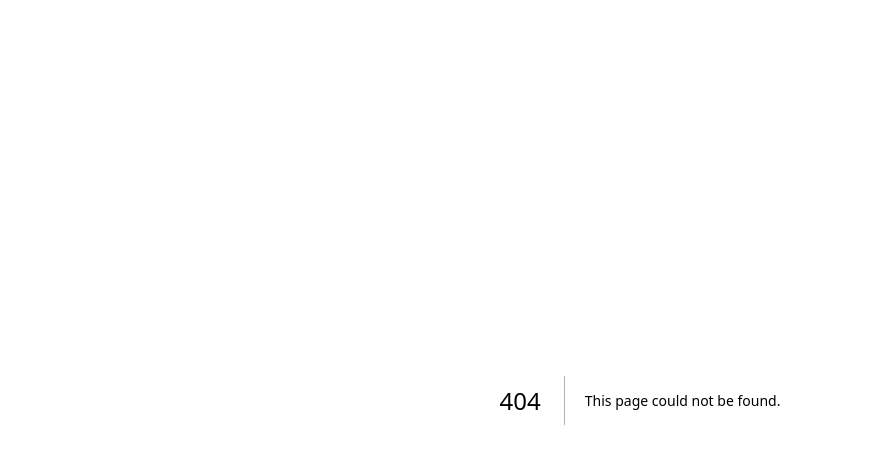
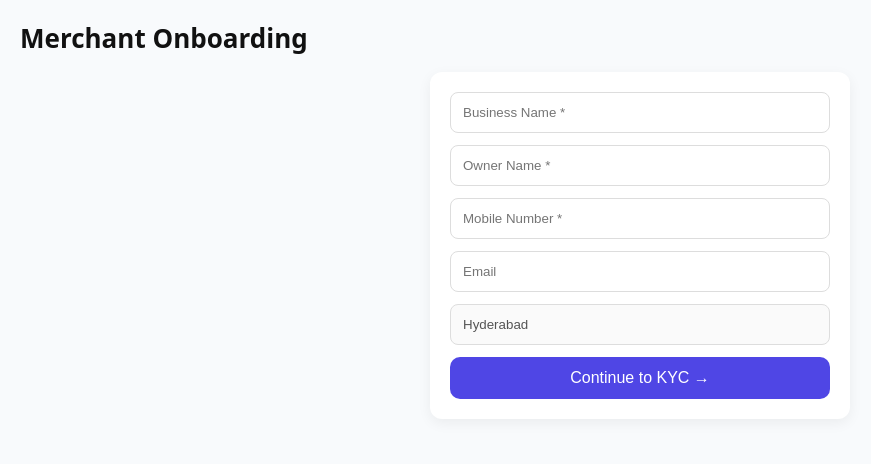
Before and after one commit to prashanthrangineni-sketch/pranix-witness-ui, a Next.js app: page /merchant/signup in a window 1280 px wide. Before the commit this address had no page. Shown: the top 464 px of the page, without its empty margins (0-871 px from the left). Built offline with nearby package versions, Linux system fonts and the light colour scheme.

Commit message:
feat: add enterprise merchant onboarding + dashboard UI

```diff
--- /dev/null
+++ b/app/merchant/signup/page.tsx
@@ -0,0 +1,75 @@
+'use client'
+
+import { useState } from 'react'
+import { useRouter } from 'next/navigation'
+
+export default function MerchantSignup() {
+  const router = useRouter()
+  const [form, setForm] = useState({
+    business: '',
+    owner: '',
+    phone: '',
+    email: '',
+    city: 'Hyderabad'
+  })
+
+  const handleChange = (e: any) => {
+    setForm({ ...form, [e.target.name]: e.target.value })
+  }
+
+  const handleSubmit = () => {
+    if (!form.business || !form.owner || !form.phone) {
+      alert('Fill all mandatory fields')
+      return
+    }
+
+    router.push('/merchant/kyc')
+  }
+
+  return (
+    <div style={styles.page}>
+      <h1 style={styles.heading}>Merchant Onboarding</h1>
+
+      <div style={styles.card}>
+        <input name="business" placeholder="Business Name *" onChange={handleChange} style={styles.input} />
+        <input name="owner" placeholder="Owner Name *" onChange={handleChange} style={styles.input} />
+        <input name="phone" placeholder="Mobile Number *" onChange={handleChange} style={styles.input} />
+        <input name="email" placeholder="Email" onChange={handleChange} style={styles.input} />
+        <input name="city" value="Hyderabad" disabled style={styles.input} />
+
+        <button onClick={handleSubmit} style={styles.button}>
+          Continue to KYC →
+        </button>
+      </div>
+    </div>
+  )
+}
+
+const styles: any = {
+  page: { minHeight: '100vh', background: '#f8fafc', padding: 20 },
+  heading: { fontSize: 26, marginBottom: 16 },
+  card: {
+    maxWidth: 420,
+    margin: '0 auto',
+    background: '#fff',
+    padding: 20,
+    borderRadius: 12,
+    boxShadow: '0 4px 14px rgba(0,0,0,0.06)'
+  },
+  input: {
+    width: '100%',
+    padding: 12,
+    marginBottom: 12,
+    borderRadius: 8,
+    border: '1px solid #ddd'
+  },
+  button: {
+    width: '100%',
+    background: '#4f46e5',
+    color: '#fff',
+    padding: 12,
+    borderRadius: 10,
+    border: 'none',
+    fontSize: 16
+  }
+}
```
